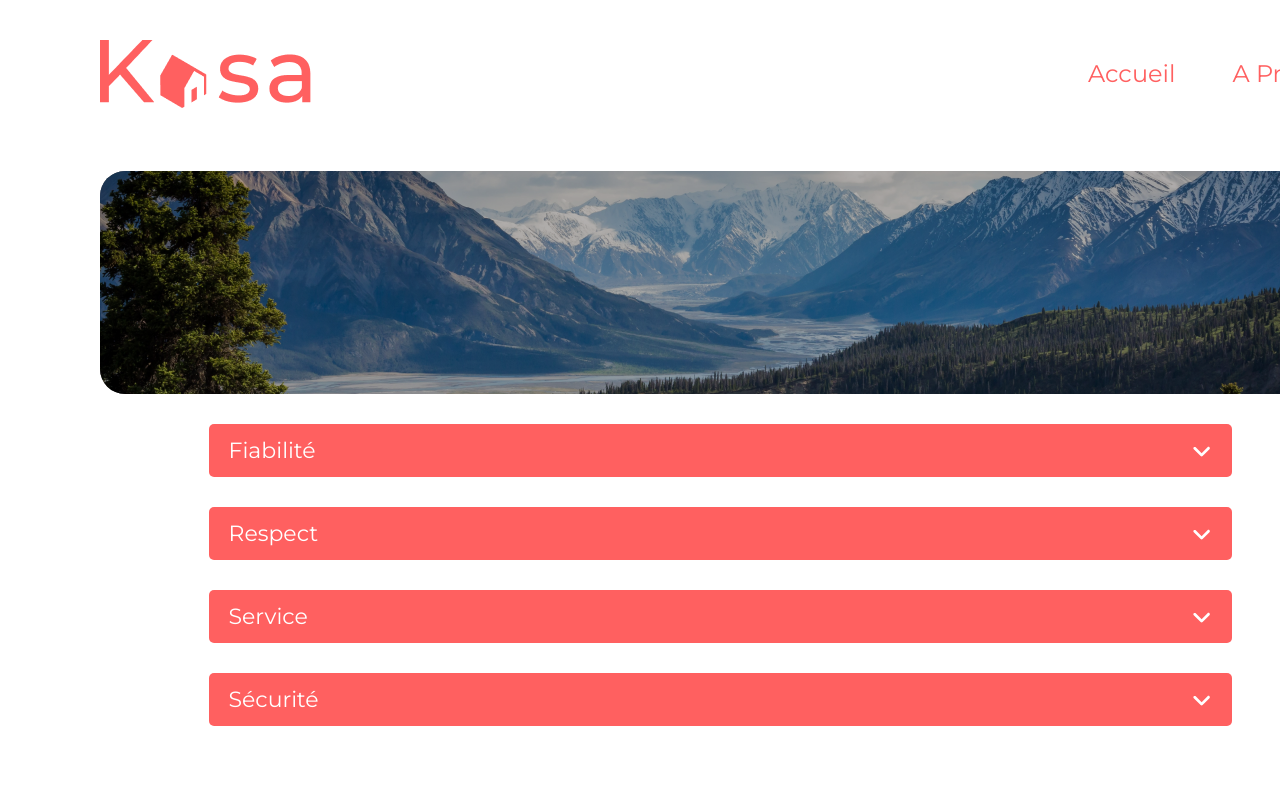
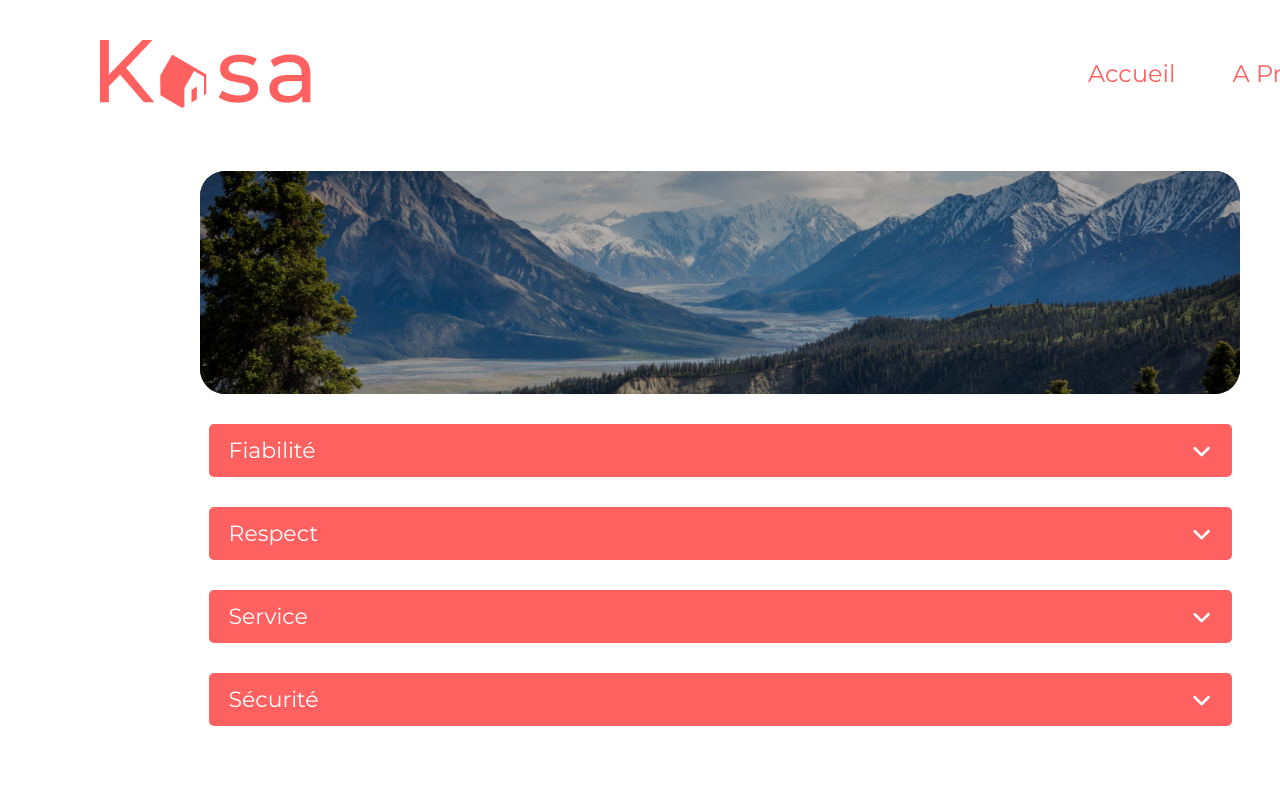
Before and after one commit to Maximecat/MaximeCat_Kasa, a React (Create React App) app: page /about in a window 1280 px wide. Shown: the top 800 px of the page. Built offline with nearby package versions, Linux system fonts and the light colour scheme.

Commit message:
About css

```diff
--- a/src/pages/About/About.css
+++ b/src/pages/About/About.css
@@ -1,4 +1,5 @@
 .About-page {
+    margin: 0 100px;
     margin-bottom: 200px;
 }
 
```
